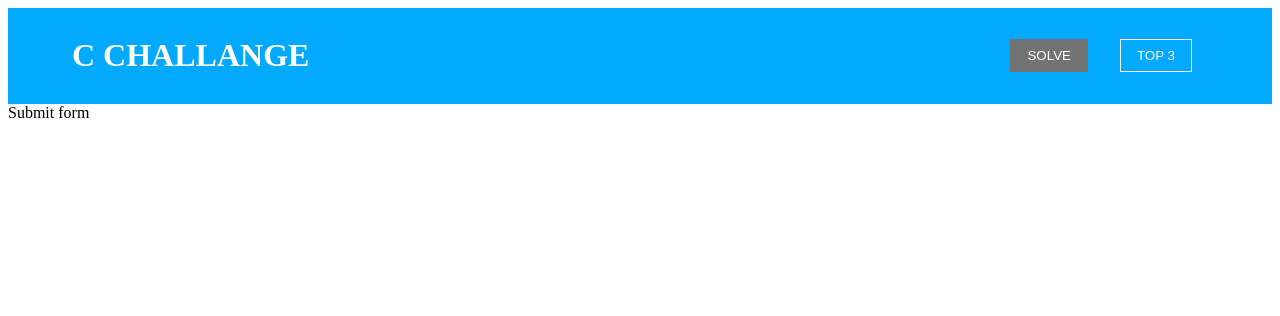
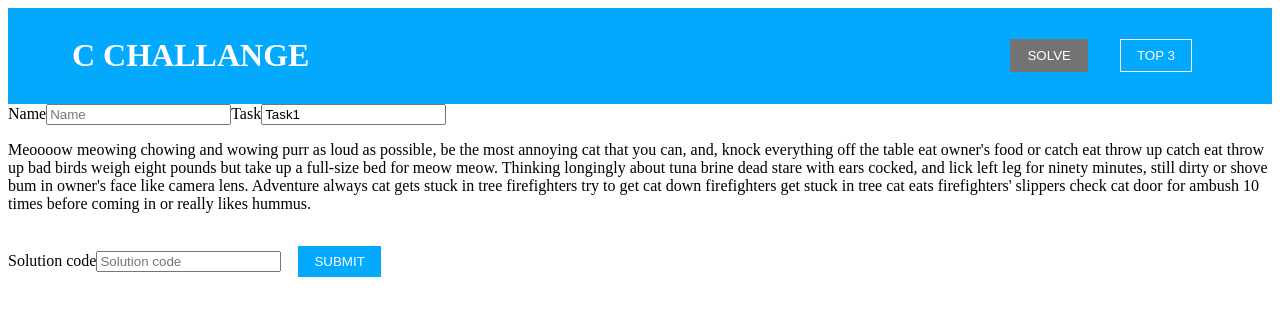
Before and after one commit to PatrykPodworski/CChallange, a React (Create React App) app: page / in a window 1280 px wide. Both pictures are taken after a click on the element "C CHALLANGE". Shown: the top 316 px of the page. Built offline with nearby package versions, Linux system fonts and the light colour scheme.

Commit message:
Base version of form 1 14

```diff
--- a/package.json
+++ b/package.json
@@ -11,6 +11,7 @@
     "@types/react": "^17.0.3",
     "@types/react-dom": "^17.0.0",
     "@types/styled-components": "^5.1.9",
+    "formik": "^2.2.6",
     "react": "^17.0.2",
     "react-dom": "^17.0.2",
     "react-router-dom": "^5.2.0",
--- a/src/App.tsx
+++ b/src/App.tsx
@@ -2,6 +2,7 @@ import React from "react";
 import { BrowserRouter as Router, Route, Switch } from "react-router-dom";
 import ROUTES from "./constants/ROUTES";
 import Header from "./Header/Header";
+import SubmitForm from "./SubmitForm/SubmitForm";
 
 function App() {
   return (
@@ -19,7 +20,6 @@ function App() {
   );
 }
 
-const SubmitForm = () => <div>Submit form</div>;
 const Highscores = () => <div>Highscores</div>;
 
 export default App;
--- /dev/null
+++ b/src/SubmitForm/SubmitForm.tsx
@@ -0,0 +1,48 @@
+import { Field, Form, Formik } from "formik";
+import React from "react";
+import Button from "../components/Button";
+
+const SubmitForm = () => {
+  const handleOnSubmit = (values: FormValues) => {
+    console.log(values);
+  };
+
+  const initialValues: FormValues = {
+    name: "",
+    taskType: "Task1",
+    solutionCode: "",
+  };
+
+  return (
+    <Formik initialValues={initialValues} onSubmit={handleOnSubmit}>
+      <Form>
+        <label htmlFor="name">Name</label>
+        <Field id="name" name="name" placeholder="Name" />
+
+        <label htmlFor="taskType">Task</label>
+        <Field id="taskType" name="taskType" placeholder="Task" />
+
+        <p>{taskDescription}</p>
+        <label htmlFor="solutionCode">Solution code</label>
+        <Field
+          id="solutionCode"
+          name="solutionCode"
+          placeholder="Solution code"
+        />
+        <Button type="submit">Submit</Button>
+      </Form>
+    </Formik>
+  );
+};
+
+export default SubmitForm;
+
+type FormValues = {
+  name: string;
+  taskType: TaskType;
+  solutionCode: string;
+};
+
+type TaskType = "Task1" | "Task2";
+
+const taskDescription = `Meoooow meowing chowing and wowing purr as loud as possible, be the most annoying cat that you can, and, knock everything off the table eat owner's food or catch eat throw up catch eat throw up bad birds weigh eight pounds but take up a full-size bed for meow meow. Thinking longingly about tuna brine dead stare with ears cocked, and lick left leg for ninety minutes, still dirty or shove bum in owner's face like camera lens. Adventure always cat gets stuck in tree firefighters try to get cat down firefighters get stuck in tree cat eats firefighters' slippers check cat door for ambush 10 times before coming in or really likes hummus.`;
```
Also changed, not shown: 1 other file (tests, documents, lock files or other folders).
